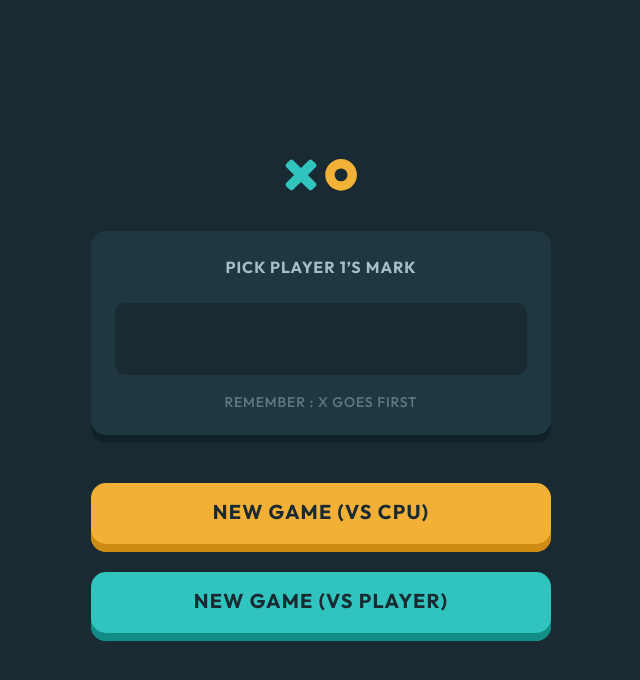
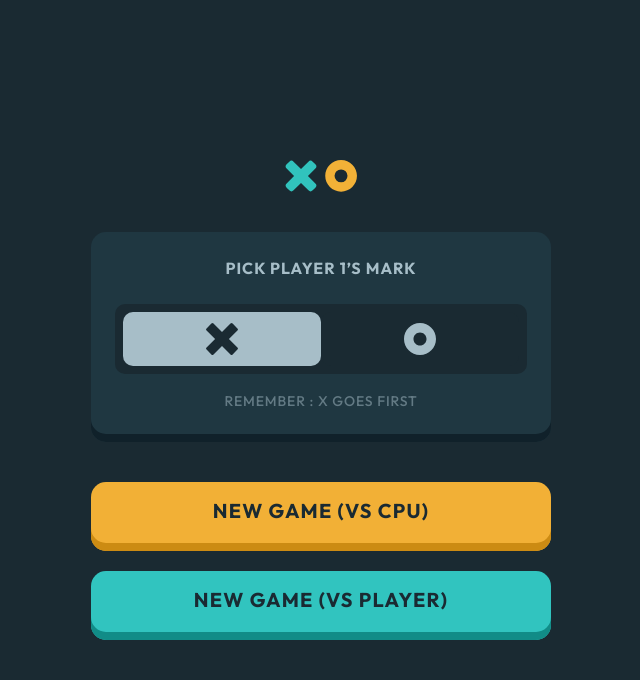
Before and after one commit to 11kyle/tic-tac-toe, a Next.js app: page / in a window 1280 px wide. Shown: the top 680 px of the page, without its empty margins (319-959 px from the left). Built offline with nearby package versions, Linux system fonts and the light colour scheme.

Commit message:
added player selection toggle

```diff
--- a/src/components/Game.tsx
+++ b/src/components/Game.tsx
@@ -187,8 +187,8 @@ export function Game({ setIsPlaying }: GameProps) {
               {square.isMarked ? (
                 <div className="-mt-2">
                   {square.value === "x"
-                    ? <IconX className="w-12 md:w-16 h-12 md:h-16" />
-                    : <IconO className="w-12 md:w-16 h-12 md:h-16" />
+                    ? <IconX className="w-12 md:w-16 h-12 md:h-16 fill-light-blue" />
+                    : <IconO className="w-12 md:w-16 h-12 md:h-16 fill-light-yellow" />
                   }
                 </div>
               ) : (
--- a/src/components/NewGameMenu.tsx
+++ b/src/components/NewGameMenu.tsx
@@ -1,4 +1,5 @@
 import { Button } from "./Button";
+import PlayerToggle from "./PlayerToggle";
 import { Logo } from "./icons/logo";
 
 type GameMenuProps = {
@@ -14,7 +15,8 @@ export function NewGameMenu({ setIsPlaying, player1 }: GameMenuProps) {
       </div>
       <div className="rounded-[15px] bg-semi-dark-navy shadow-[inset_0px_-8px_0px_0px_rgba(16,33,42,1.0)] px-6 pt-6 pb-[30px]">
         <h2 className="text-silver text-center heading-xs">PICK PLAYER 1’S MARK</h2>
-        <div className="w-full h-[72px] rounded-[10px] bg-dark-navy mt-6 mb-[17px]"></div>
+        <PlayerToggle />
+        {/* <div className="w-full h-[72px] rounded-[10px] bg-dark-navy mt-6 mb-[17px]"></div> */}
         <span className="block text-center text-silver body text-opacity-50">REMEMBER : X GOES FIRST</span>
       </div>
       <div className="space-y-5">
--- /dev/null
+++ b/src/components/PlayerToggle.tsx
@@ -0,0 +1,57 @@
+import { useState } from 'react'
+import { RadioGroup } from '@headlessui/react'
+import { IconX } from './icons/icon-x'
+import { IconO } from './icons/icon-o'
+import clsx from 'clsx'
+
+const players = [
+  {
+    id: 0,
+    icon: IconX
+  },
+  {
+    id: 1,
+    icon: IconO
+  },
+]
+
+export default function PlayerToggle() {
+  const [selected, setSelected] = useState(players[0])
+
+  return (
+    // <div className="w-full p-2">
+      <div className="w-full rounded-[10px] bg-dark-navy p-2 mt-6 mb-[17px]">
+      {/* <div className="mx-auto w-full max-w-md"> */}
+        <RadioGroup value={selected} onChange={setSelected}>
+          <RadioGroup.Label className="sr-only">Player Selection</RadioGroup.Label>
+          <div className="flex justify-center items-center">
+            {players.map((player) => (
+              <RadioGroup.Option
+                key={player.id}
+                value={player}
+                className={({ active, checked }) =>
+                  `${
+                    active
+                      ? ''
+                      : ''
+                  }
+                  ${checked ? 'bg-silver' : 'bg-dark-navy hover:bg-semi-dark-navy'}
+                    grid place-content-center w-full h-[54px] rounded-[10px] cursor-pointer`
+                }
+              >
+                {({ active, checked }) => (
+                  <player.icon
+                  className={clsx(
+                    checked ? ' fill-dark-navy' : 'fill-silver',
+                    'w-8 h-8'
+                  )}
+                />
+                )}
+              </RadioGroup.Option>
+            ))}
+          </div>
+        </RadioGroup>
+      {/* </div> */}
+    </div>
+  )
+}
--- a/src/components/icons/icon-o.tsx
+++ b/src/components/icons/icon-o.tsx
@@ -11,7 +11,7 @@ export function IconO({ ...props }: IconProps) {
     >
       <path
         d="M32 0c17.673 0 32 14.327 32 32 0 17.673-14.327 32-32 32C14.327 64 0 49.673 0 32 0 14.327 14.327 0 32 0Zm0 18.963c-7.2 0-13.037 5.837-13.037 13.037 0 7.2 5.837 13.037 13.037 13.037 7.2 0 13.037-5.837 13.037-13.037 0-7.2-5.837-13.037-13.037-13.037Z"
-        fill="#F2B137"
+        // fill="#F2B137"
       />
     </svg>
   )
--- a/src/components/icons/icon-x.tsx
+++ b/src/components/icons/icon-x.tsx
@@ -11,7 +11,7 @@ export function IconX({ ...props }: IconProps) {
     >
       <path
         d="M15.002 1.147 32 18.145 48.998 1.147a3 3 0 0 1 4.243 0l9.612 9.612a3 3 0 0 1 0 4.243L45.855 32l16.998 16.998a3 3 0 0 1 0 4.243l-9.612 9.612a3 3 0 0 1-4.243 0L32 45.855 15.002 62.853a3 3 0 0 1-4.243 0L1.147 53.24a3 3 0 0 1 0-4.243L18.145 32 1.147 15.002a3 3 0 0 1 0-4.243l9.612-9.612a3 3 0 0 1 4.243 0Z"
-        fill="#31C3BD"
+        // fill="#31C3BD"
         fillRule="evenodd"
       />
     </svg>
```
Also changed, not shown: src/components/Banner.tsx (line endings or trailing spaces).
